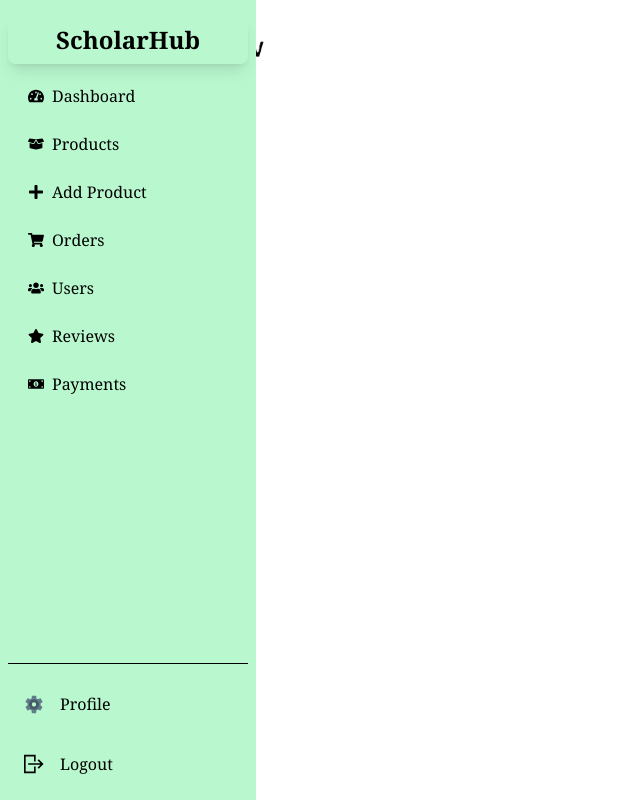
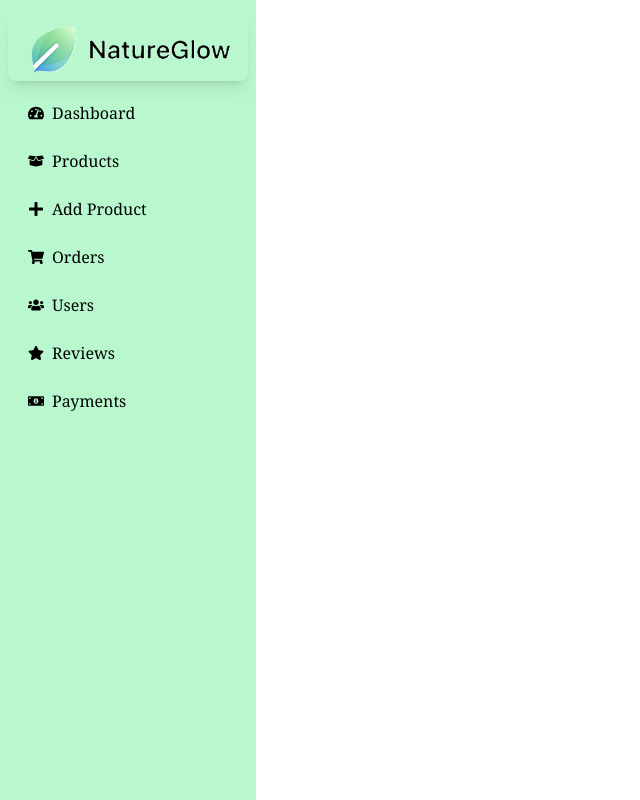
Before and after one commit to md-abu-naim/NatureGlow, a React (Vite) app: page /dashboard in a window 1280 px wide. Shown: the whole page, without its empty margins (0-640 px from the left). Built offline with nearby package versions, Linux system fonts and the light colour scheme; no server answers.

Commit message:
dashboard sidebar navlink design

```diff
--- a/src/Pages/Dashboard/Sidebar/Sidebar.jsx
+++ b/src/Pages/Dashboard/Sidebar/Sidebar.jsx
@@ -107,27 +107,31 @@ const Sideber = () => {
             </div>
 
             {/* Sidebar */}
-            <aside className={``}>
+            <aside className={`z-50 md:fixed flex flex-col justify-between overflow-x-hidden bg-green-200 w-64 space-y-6 px-2 py-4 absolute inset-y-0 left-0 transform ${isActive && '-translate-x-full'} md:translate-x-0 transition duration-200 ease-in-out`}>
                 <div>
-                    <div className='block cursor-pointer p-4 font-bold'>
+                    <div className='w-full hidden md:flex px-4 py-2 shadow-lg rounded-lg justify-center items-center mx-auto cursor-pointer p-4 font-bold'>
                         <Link to="/" className="text-3xl">
                             <img className='w-[180px] md:w-[250px]' src="/NatureGlowLogo.png" alt="NatureGlow Logo" />
                         </Link>
                     </div>
+                    <nav className='flex flex-col gap-2 ml-3 mt-3'>
+                        <NavLink className='flex items-center gap-2 p-2 hover:bg-green-400 rounded '><FaTachometerAlt /> Dashboard</NavLink>
+                        <NavLink className='flex items-center gap-2 p-2 hover:bg-green-400 rounded '><FaBoxOpen /> Products</NavLink>
+                        <NavLink className='flex items-center gap-2 p-2 hover:bg-green-400 rounded '><FaPlus /> Add Product</NavLink>
+                        <NavLink className='flex items-center gap-2 p-2 hover:bg-green-400 rounded '><FaShoppingCart /> Orders</NavLink>
+                        <NavLink className='flex items-center gap-2 p-2 hover:bg-green-400 rounded '><FaUsers /> Users</NavLink>
+                        <NavLink className='flex items-center gap-2 p-2 hover:bg-green-400 rounded '><FaStar /> Reviews</NavLink>
+                        <NavLink className='flex items-center gap-2 p-2 hover:bg-green-400 rounded '><FaMoneyBillAlt /> Payments</NavLink>
+                    </nav>
                 </div>
             </aside>
 
             {/* Sidebar */}
-            <div
+            <aside
                 className={`z-10 md:fixed flex flex-col justify-between overflow-x-hidden text-black bg-green-200 w-64 space-y-6 px-2 py-4 absolute inset-y-0 left-0 transform ${isActive && '-translate-x-full'
                     }  md:translate-x-0  transition duration-200 ease-in-out`}
             >
                 <div>
-                    <div>
-                        <div className='w-full hidden md:flex px-4 py-2 shadow-lg rounded-lg justify-center items-center mx-auto'>
-                            <Link to='/' className='text-2xl font-bold text-black'>ScholarHub</Link>
-                        </div>
-                    </div>
 
                     {/* Nav Items */}
                     <nav className="flex flex-col gap-2 ml-3 mt-3">
@@ -180,7 +184,7 @@ const Sideber = () => {
                         <span className='mx-4 font-medium'>Logout</span>
                     </button>
                 </div>
-            </div>
+            </aside>
         </div>
     );
 };
```
